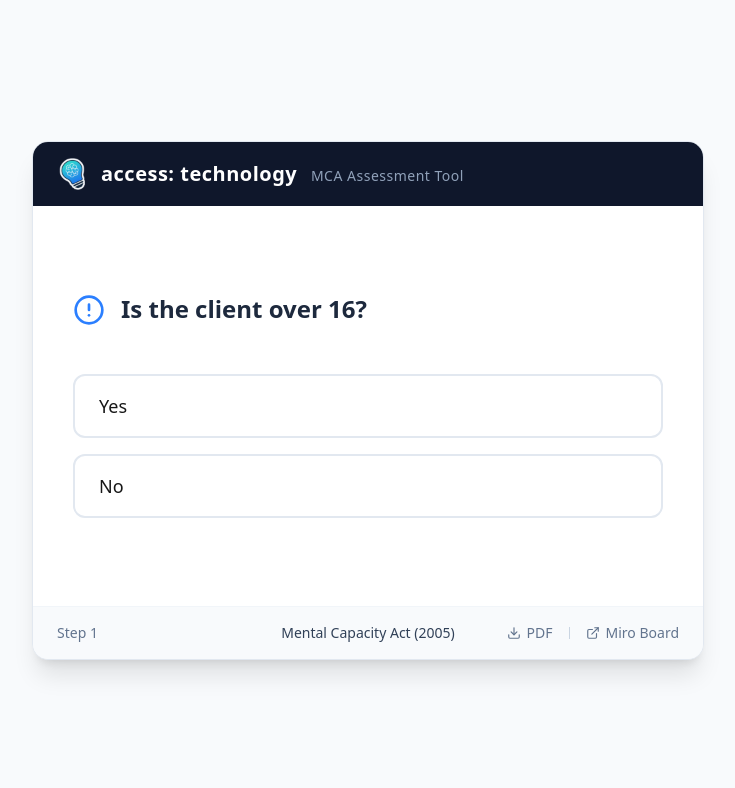
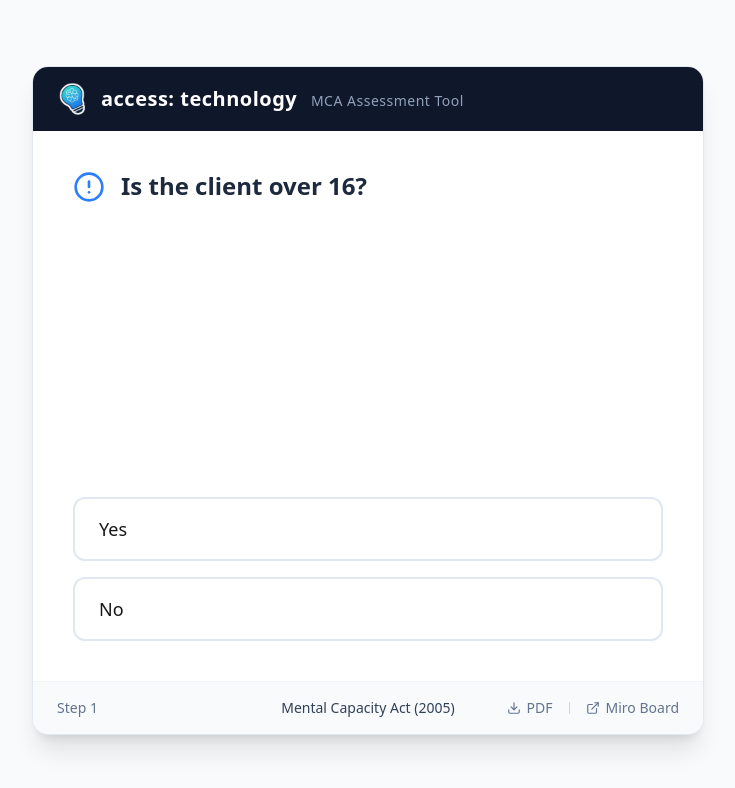
Before and after one commit to accesstechnology-mike/MCA-flowchart, a Next.js app: page / in a window 1280 px wide. Shown: the top 788 px of the page, without its empty margins (272-1007 px from the left). Built offline with nearby package versions, Linux system fonts and the light colour scheme.

Commit message:
Enhance UI layout in DecisionTree component by adjusting padding and minimum height; ensure content area is flexible and actions section is properly spaced.

```diff
--- a/app/page.tsx
+++ b/app/page.tsx
@@ -94,9 +94,9 @@ export default function DecisionTree() {
         </div>
 
         {/* Content */}
-        <div className="p-8 md:p-10 space-y-8 min-h-[400px] flex flex-col justify-center">
+        <div className="p-8 md:p-10 min-h-[550px] flex flex-col">
 
-          <div className="space-y-4 animate-in fade-in duration-500">
+          <div className="space-y-4 animate-in fade-in duration-500 flex-grow">
             <div className="flex items-start gap-4">
                {isResult ? (
                   isCapacity ? (
@@ -129,7 +129,7 @@ export default function DecisionTree() {
           </div>
 
           {/* Actions */}
-          <div className="grid gap-4 pt-4">
+          <div className="grid gap-4 pt-8 mt-auto">
             {currentNode.options?.map((option, idx) => (
               <button
                 key={idx}
```
